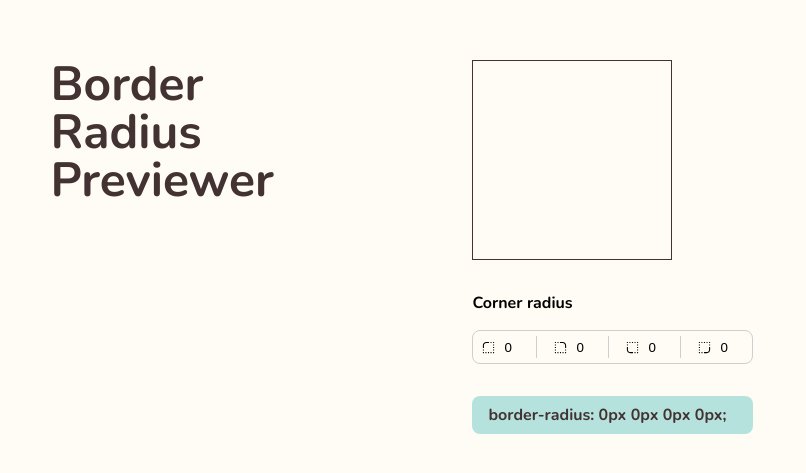
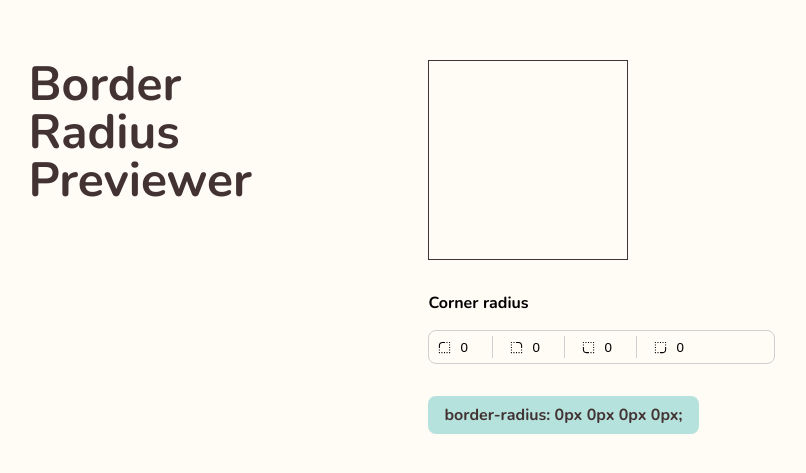
Before and after one commit to erikalbuquerque/border_radius_previewer, a React (Vite) app: page / in a window 1280 px wide. Shown: the part 153-626 px from the top of the page, without its empty margins (238-1044 px from the left). Built offline with nearby package versions, Linux system fonts and the light colour scheme.

Commit message:
fix: max width

```diff
--- a/src/components/PropsDisplay/styles.ts
+++ b/src/components/PropsDisplay/styles.ts
@@ -1,12 +1,15 @@
 import styled from "styled-components";
 
-export const Container = styled.div({});
+export const Container = styled.div({
+  display: "flex",
+  alignItems: "flex-start",
+  width: "347px",
+});
 
 export const Content = styled.div({
   backgroundColor: "var(--cyan)",
   padding: "0.5rem 1rem",
   borderRadius: "0.5rem",
-
   span: {
     color: "var(--brown-700)",
     fontWeight: "700",
```
